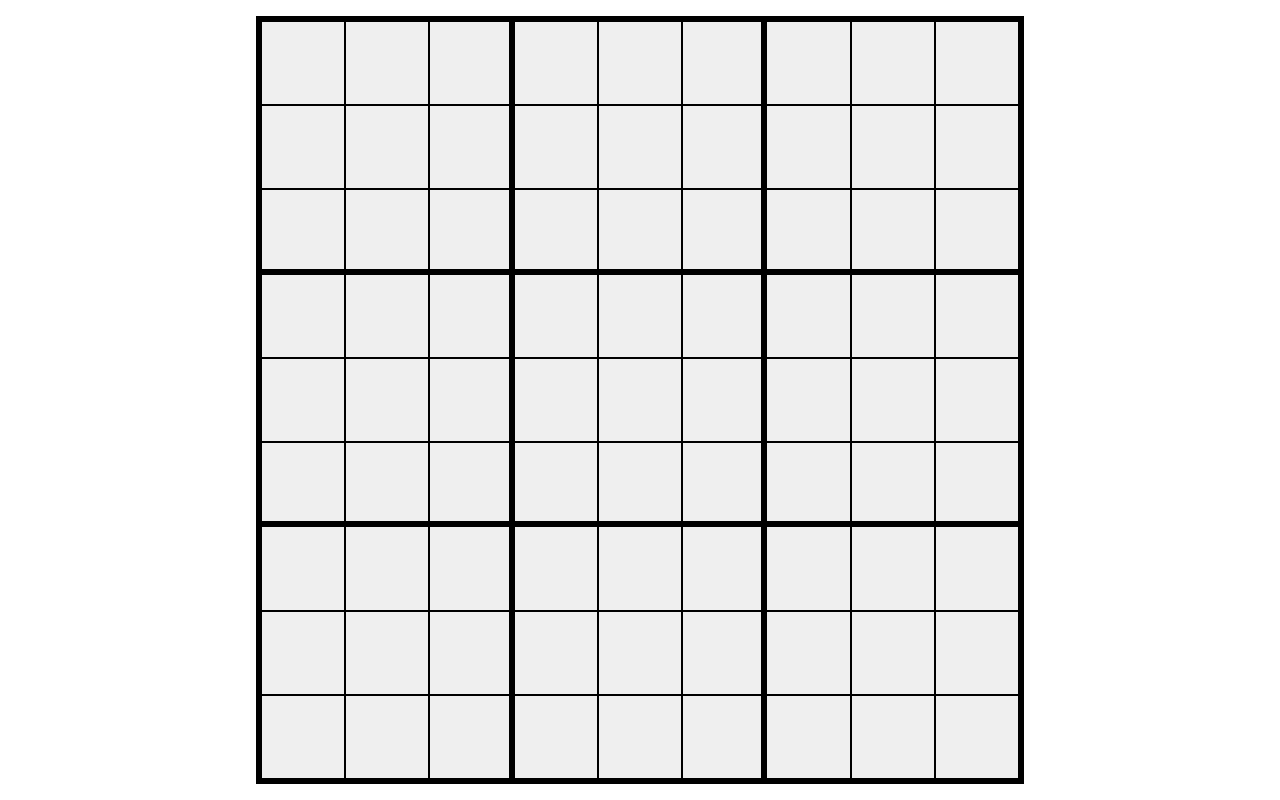
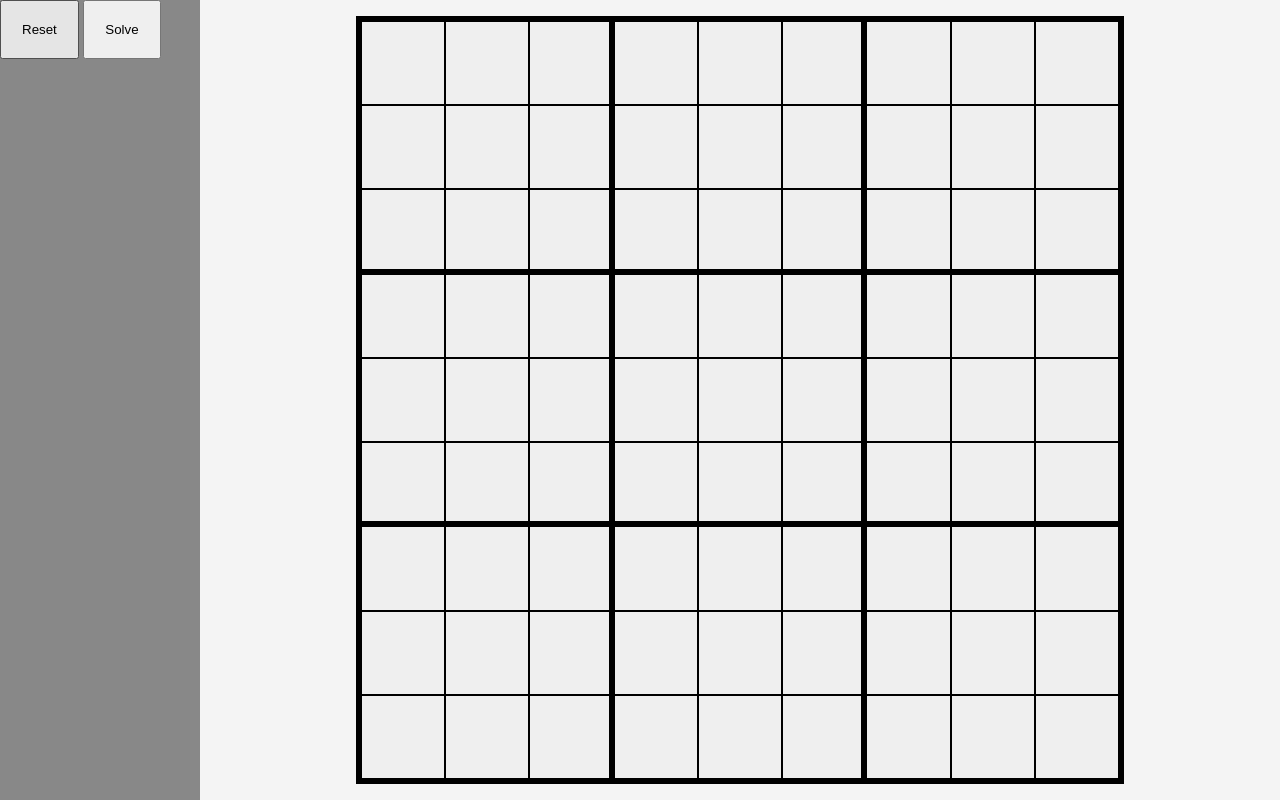
Before and after one commit to TheVineCode/sudoku_solver, a website built with Vite: page index.html in a window 1280 px wide. Built offline with nearby package versions, Linux system fonts and the light colour scheme.

Commit message:
Adding buttons to the frontend for testing, will be used later and merged into other functionality (#5)

```diff
--- a/index.css
+++ b/index.css
@@ -8,6 +8,21 @@
 body {
   width: 100%;
   height: 100vh;
+  display: flex;
+}
+
+button {
+  padding: 20px;
+}
+
+.left-nav {
+  background-color: #888888;
+  min-width: 200px;
+}
+
+.game-section {
+  background-color: #f4f4f4;
+  flex-grow: 1;
 }
 
 .game-area {
--- a/index.html
+++ b/index.html
@@ -7,9 +7,14 @@
     <title>Sudoku Solver</title>
   </head>
   <body>
-    <section class="left-nav"></section>
-    <section class="game-area">
-      <div id="game_board" class="game"></div>
+    <section class="left-nav">
+        <button id="reset_btn">Reset</button>
+        <button id="solve_btn">Solve</button>
+    </section>
+    <section class="game-section">
+        <div class="game-area">
+            <div id="game_board" class="game"></div>
+        </div>
     </section>
 
     <script type="module" src="index.js"></script>
--- a/index.js
+++ b/index.js
@@ -1,14 +1,15 @@
 import { Sudoku } from "./src/sudoku.js";
+import { SudokuSolver } from "./src/sudoku_solver.js";
 
 class SudokuApp {
   constructor(boardEl) {
     this.boardEl = boardEl;
     this.game = new Sudoku();
     this.selectedCell = null;
+    this.solver = new SudokuSolver(this.game);
   }
 
   init() {
-    // this.game.seedGame();
     this.render();
     this.registerEventListeners();
   }
@@ -73,6 +74,18 @@ class SudokuApp {
         this.render();
       }
     });
+
+    const resetBtn = document.getElementById("reset_btn");
+    resetBtn.addEventListener("click", () => {
+      this.game.initBoard();
+      this.game.seedGame();
+      this.render();
+    });
+
+    const solveBtn = document.getElementById("solve_btn");
+    solveBtn.addEventListener("click", () => {
+      this.solver.solve();
+    });
   }
 
   needsBorder(el, rowIndex, colIndex) {
--- /dev/null
+++ b/src/sudoku_solver.js
@@ -0,0 +1,9 @@
+export class SudokuSolver {
+  constructor(game) {
+    this.game = game
+  }
+
+  solve() {
+    console.log(this.game.board);
+  }
+}
```
Also changed, not shown: tests/sudoku_algo.test.js (added, +6 -0 lines).
